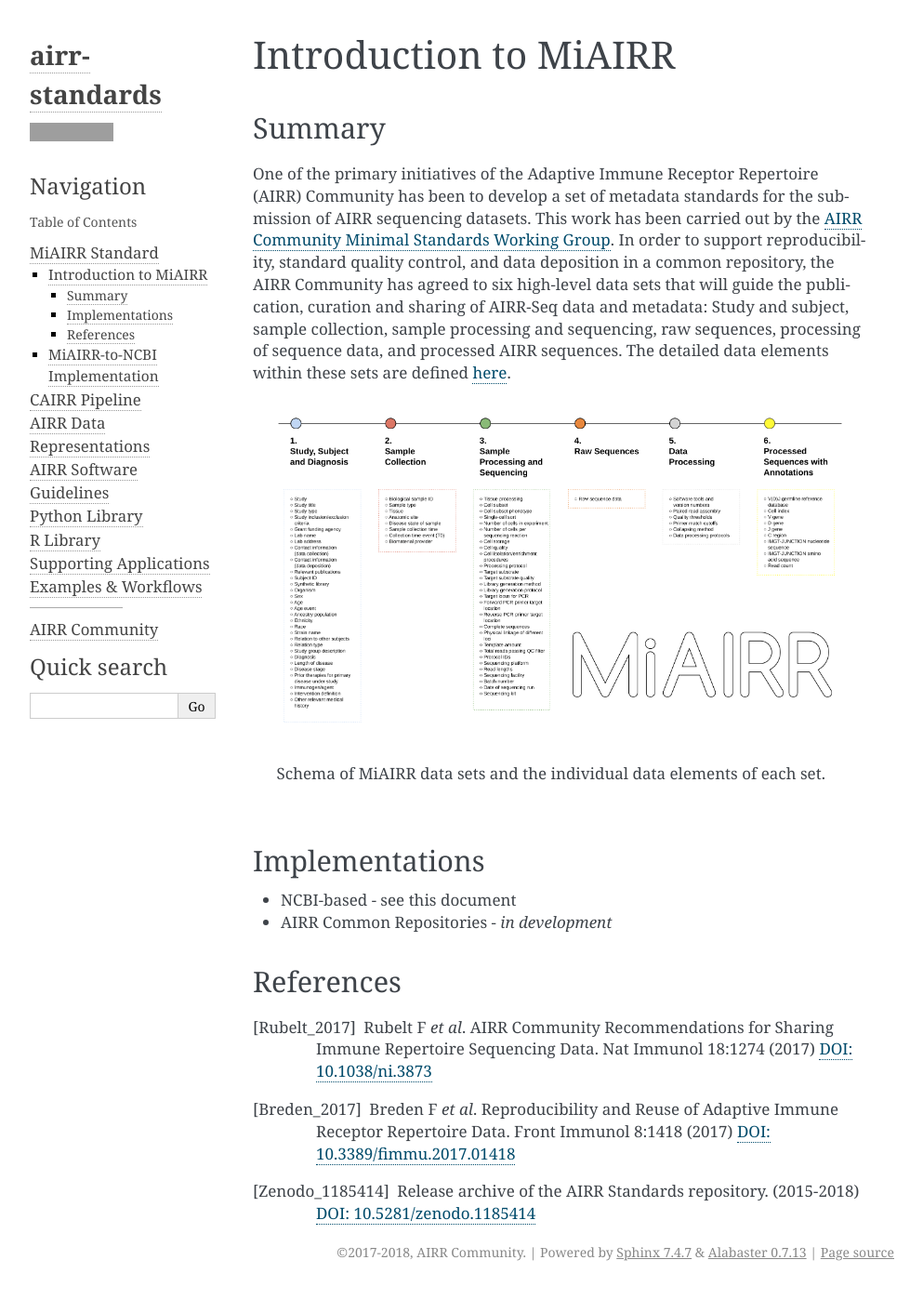
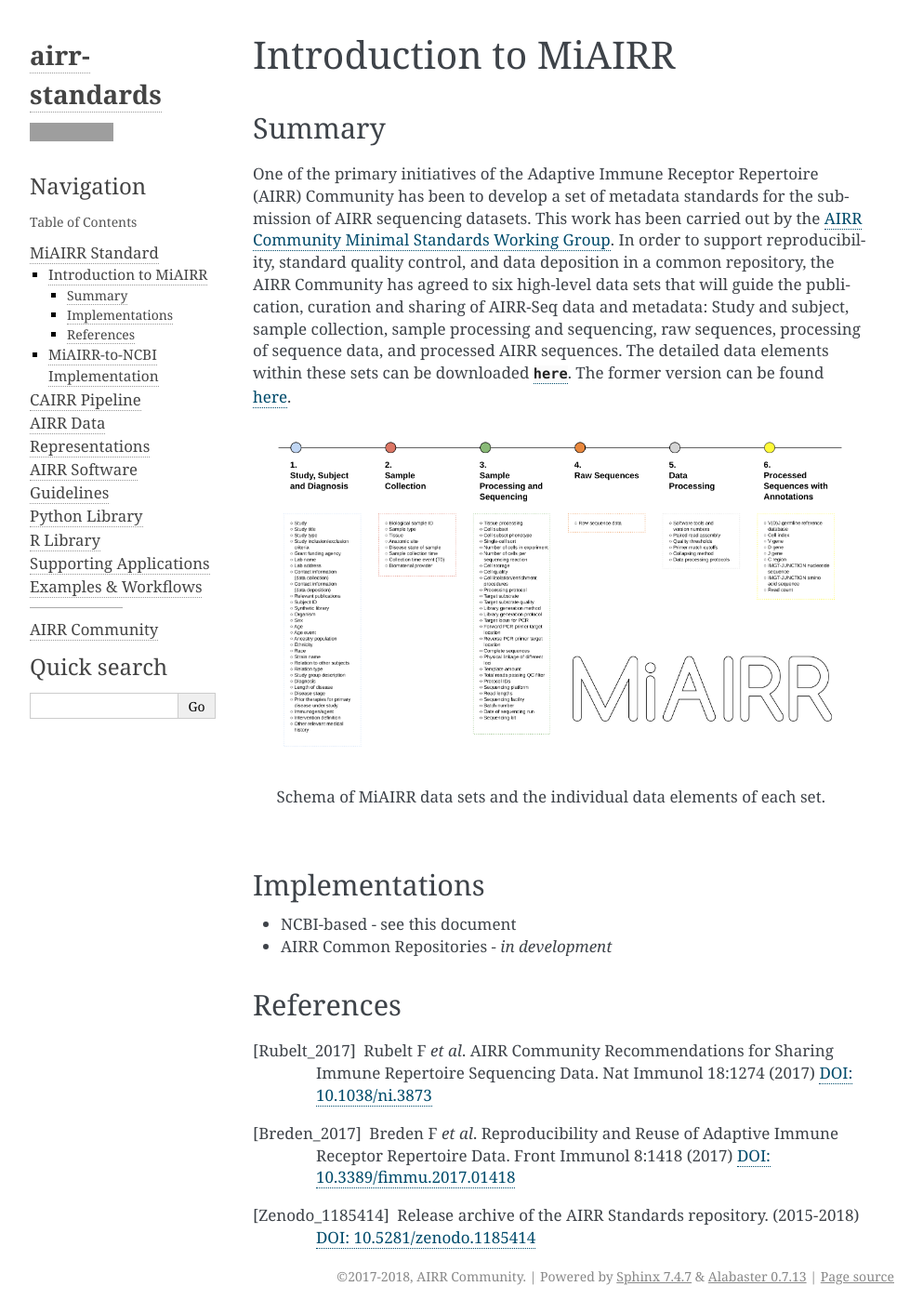
Before and after one commit to airr-community/airr-standards, a Sphinx documentation site: the page built from docs/miairr/introduction_miairr.rst, in a window 1280 px wide. Shown: the whole page at 93% size, without its empty margins (148-1141 px from the left). Built offline with Sphinx 7.4.7, drawn with Linux system fonts in a browser that asks for light colours; pages that are not in the unit, such as notebooks, are missing from menus; before the commit the page ends 1386 px from its top, so only the background shows below that; grey boxes are pictures that could not be loaded.

Commit message:
link to AIRR_Minimal_Standard_Data_Elements.tsv updated. Needs review

```diff
--- a/docs/miairr/introduction_miairr.rst
+++ b/docs/miairr/introduction_miairr.rst
@@ -15,7 +15,8 @@ high-level data sets that will guide the publication, curation and
 sharing of AIRR-Seq data and metadata: Study and subject, sample
 collection, sample processing and sequencing, raw sequences, processing
 of sequence data, and processed AIRR sequences. The detailed data
-elements within these sets are defined here__.
+elements within these sets can be downloaded :download:`here <../_downloads/AIRR_Minimal_Standard_Data_Elements.tsv>`.
+The former version can be found `here`__.
 
 .. _`AIRR Community Minimal Standards Working Group`:
    http://airr-community.org/working_groups/minimal_standards
```
